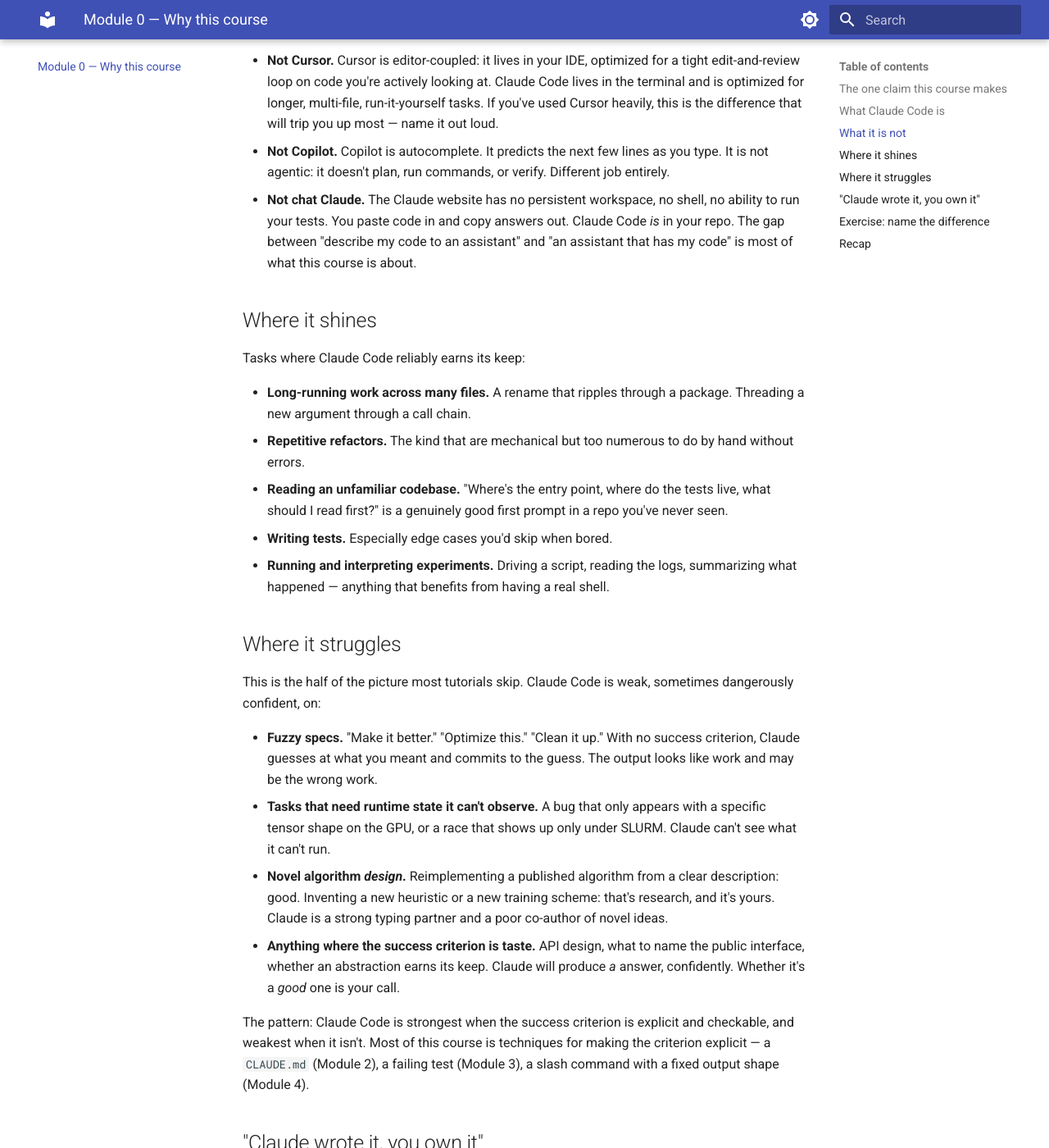
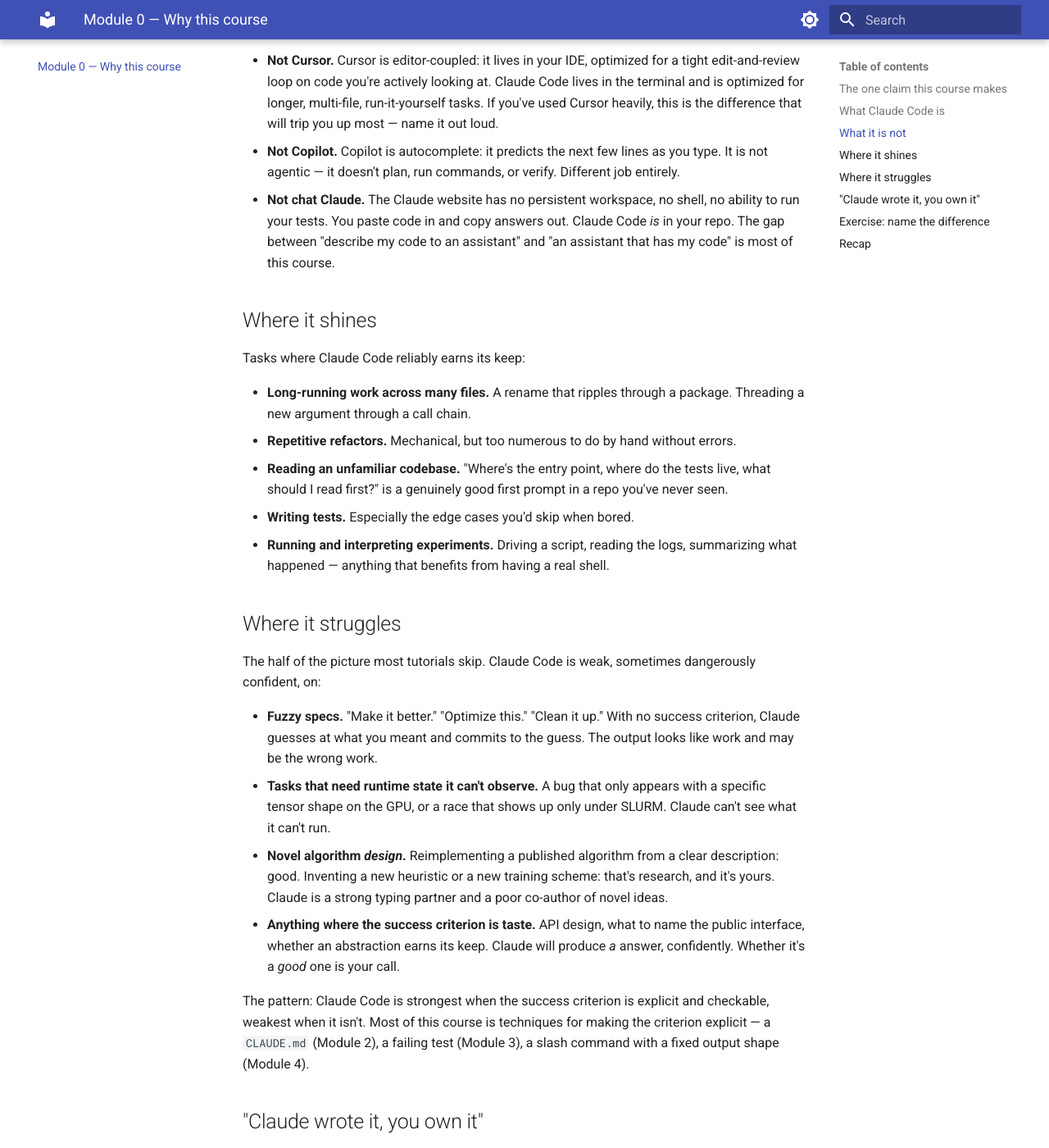
Before and after one commit to omereliy/claude-code-lab-tutorial, an MkDocs documentation site: the page built from docs/module-00-framing.md, in a window 1280 px wide and 1400 px high, scrolled down 1057 px. Shown: the whole window at 82% size. Built offline with MkDocs 1.6.1 and Material for MkDocs 9.7.7, drawn with Linux system fonts in a browser that asks for light colours; some of the changed text lies outside the part shown.

Commit message:
Module 0: final trim to land under Module 2 word count (1258 < 1262)

```diff
--- a/docs/module-00-framing.md
+++ b/docs/module-00-framing.md
@@ -26,29 +26,29 @@
 Three tools get confused with Claude Code. They are not interchangeable:
 
 - **Not Cursor.** Cursor is editor-coupled: it lives in your IDE, optimized for a tight edit-and-review loop on code you're actively looking at. Claude Code lives in the terminal and is optimized for longer, multi-file, run-it-yourself tasks. If you've used Cursor heavily, this is the difference that will trip you up most — name it out loud.
-- **Not Copilot.** Copilot is autocomplete. It predicts the next few lines as you type. It is not agentic: it doesn't plan, run commands, or verify. Different job entirely.
-- **Not chat Claude.** The Claude website has no persistent workspace, no shell, no ability to run your tests. You paste code in and copy answers out. Claude Code *is* in your repo. The gap between "describe my code to an assistant" and "an assistant that has my code" is most of what this course is about.
+- **Not Copilot.** Copilot is autocomplete: it predicts the next few lines as you type. It is not agentic — it doesn't plan, run commands, or verify. Different job entirely.
+- **Not chat Claude.** The Claude website has no persistent workspace, no shell, no ability to run your tests. You paste code in and copy answers out. Claude Code *is* in your repo. The gap between "describe my code to an assistant" and "an assistant that has my code" is most of this course.
 
 ## Where it shines
 
 Tasks where Claude Code reliably earns its keep:
 
 - **Long-running work across many files.** A rename that ripples through a package. Threading a new argument through a call chain.
-- **Repetitive refactors.** The kind that are mechanical but too numerous to do by hand without errors.
+- **Repetitive refactors.** Mechanical, but too numerous to do by hand without errors.
 - **Reading an unfamiliar codebase.** "Where's the entry point, where do the tests live, what should I read first?" is a genuinely good first prompt in a repo you've never seen.
-- **Writing tests.** Especially edge cases you'd skip when bored.
+- **Writing tests.** Especially the edge cases you'd skip when bored.
 - **Running and interpreting experiments.** Driving a script, reading the logs, summarizing what happened — anything that benefits from having a real shell.
 
 ## Where it struggles
 
-This is the half of the picture most tutorials skip. Claude Code is weak, sometimes dangerously confident, on:
+The half of the picture most tutorials skip. Claude Code is weak, sometimes dangerously confident, on:
 
 - **Fuzzy specs.** "Make it better." "Optimize this." "Clean it up." With no success criterion, Claude guesses at what you meant and commits to the guess. The output looks like work and may be the wrong work.
 - **Tasks that need runtime state it can't observe.** A bug that only appears with a specific tensor shape on the GPU, or a race that shows up only under SLURM. Claude can't see what it can't run.
 - **Novel algorithm *design*.** Reimplementing a published algorithm from a clear description: good. Inventing a new heuristic or a new training scheme: that's research, and it's yours. Claude is a strong typing partner and a poor co-author of novel ideas.
 - **Anything where the success criterion is taste.** API design, what to name the public interface, whether an abstraction earns its keep. Claude will produce *a* answer, confidently. Whether it's a *good* one is your call.
 
-The pattern: Claude Code is strongest when the success criterion is explicit and checkable, and weakest when it isn't. Most of this course is techniques for making the criterion explicit — a `CLAUDE.md` (Module 2), a failing test (Module 3), a slash command with a fixed output shape (Module 4).
+The pattern: Claude Code is strongest when the success criterion is explicit and checkable, weakest when it isn't. Most of this course is techniques for making the criterion explicit — a `CLAUDE.md` (Module 2), a failing test (Module 3), a slash command with a fixed output shape (Module 4).
 
 ## "Claude wrote it, you own it"
 
```
Also changed, not shown: other parts of docs/module-00-framing.md (+3 -3 lines).
